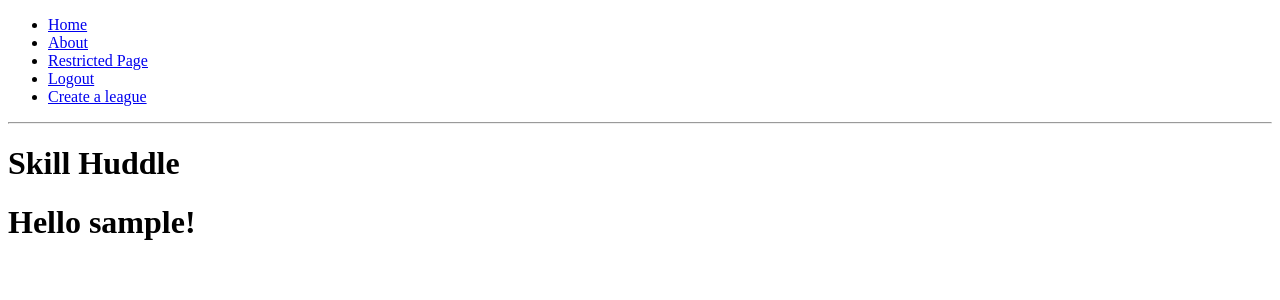
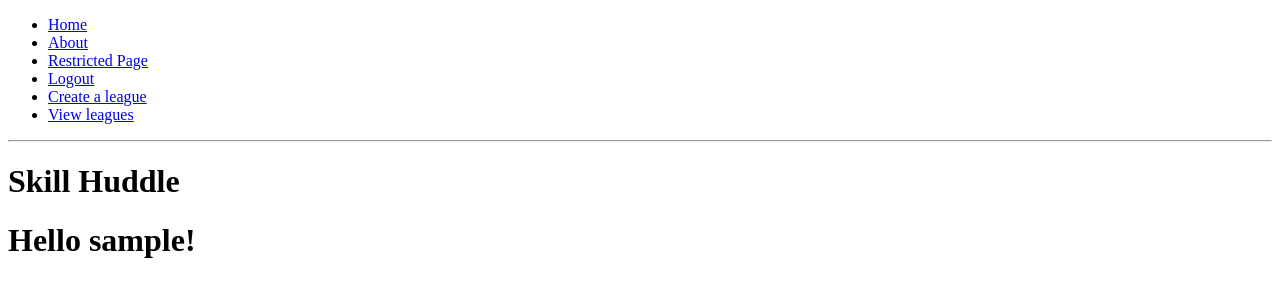
Before and after one commit to skill-huddle/skill-huddle, a Django app: page / in a window 1280 px wide. Shown: the top 300 px of the page. Run offline with Django 3.2, Linux system fonts and the light colour scheme; the visitor is signed in with stand-in values (Sample User, id 1).

Commit message:
Add leagues list page
— Write url, view, html for a page that lists all the leagues in
existence

```diff
--- a/sh_app/templates/base.html
+++ b/sh_app/templates/base.html
@@ -14,6 +14,7 @@
             <li><a href="{% url 'restricted' %}">Restricted Page</a></li>
             <li><a href="{% url 'logout' %}">Logout</a></li>
             <li><a href="{% url 'create_league' %}">Create a league</a></li>
+            <li><a href="{% url 'leagues' %}">View leagues</a></li>
             {% else %}
             <li><a href="{% url 'register' %}">Register Here</a></li>
             <li><a href="{% url 'login' %}">Login</a></li>
--- a/sh_app/urls.py
+++ b/sh_app/urls.py
@@ -9,6 +9,7 @@ urlpatterns = [
     url(r'^login/$', views.user_login, name='login'),
     url(r'^logout/$', views.user_logout, name='logout'),
     url(r'^restricted/', views.restricted, name='restricted'),
+    url(r'^leagues/', views.leagues, name='leagues'),
     url(r'^leagues/create', views.create_league, name='create_league'),
     url(r'^leagues/(?P<league_id>[0-9]+)/create_suggestion', views.create_suggestion, name='create_suggestion'),
 ]
--- a/sh_app/views.py
+++ b/sh_app/views.py
@@ -189,3 +189,8 @@ def create_suggestion(request, league_id):
         return HttpResponse("You must be a league member of league {} to view this page".format(league.name))
 
     return render(request, 'create_suggestion.html', {'suggestion_form': suggestion_form, 'league': league})
+
+def leagues(request):
+    list_of_leagues = League.objects.all()
+    if list_of_leagues:
+        return render(request, 'leagues.html', {'list_of_leagues': list_of_leagues})
```
Also changed, not shown: sh_app/templates/leagues.html (added, +16 -0 lines).
